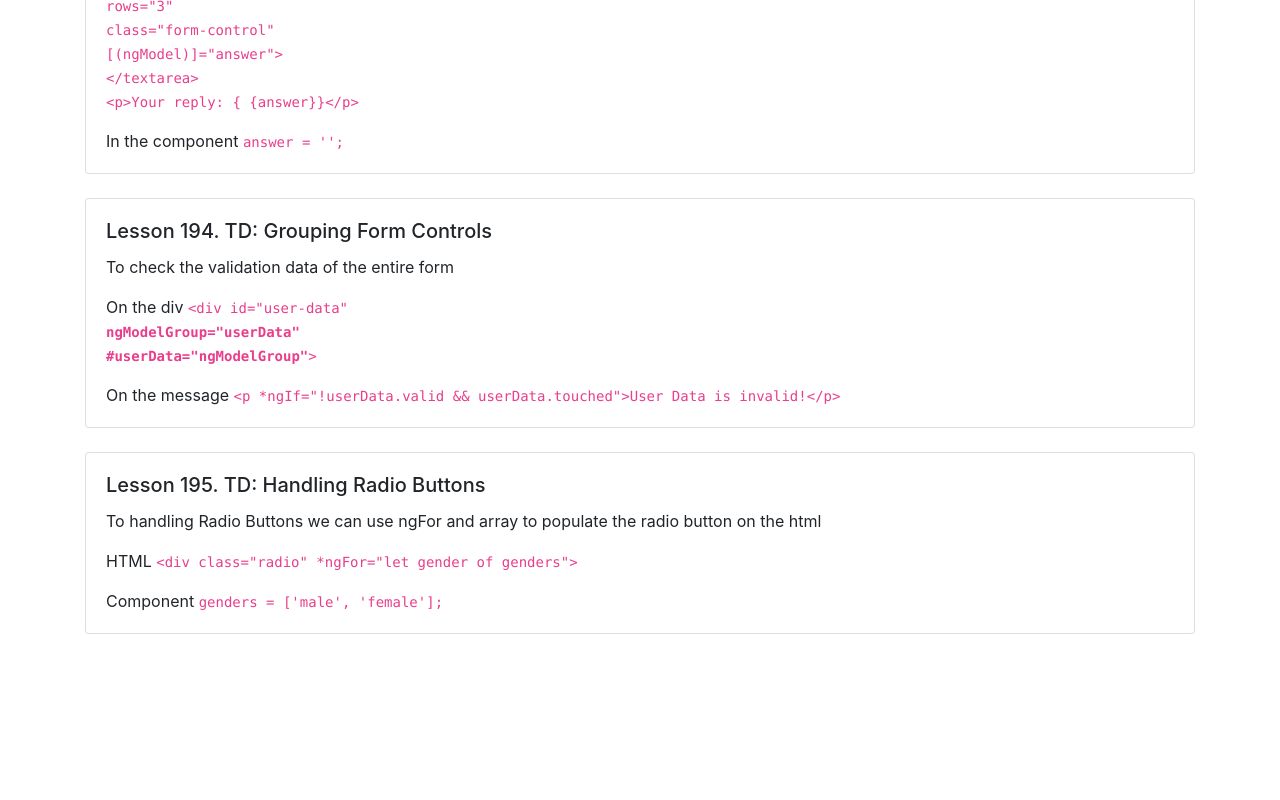
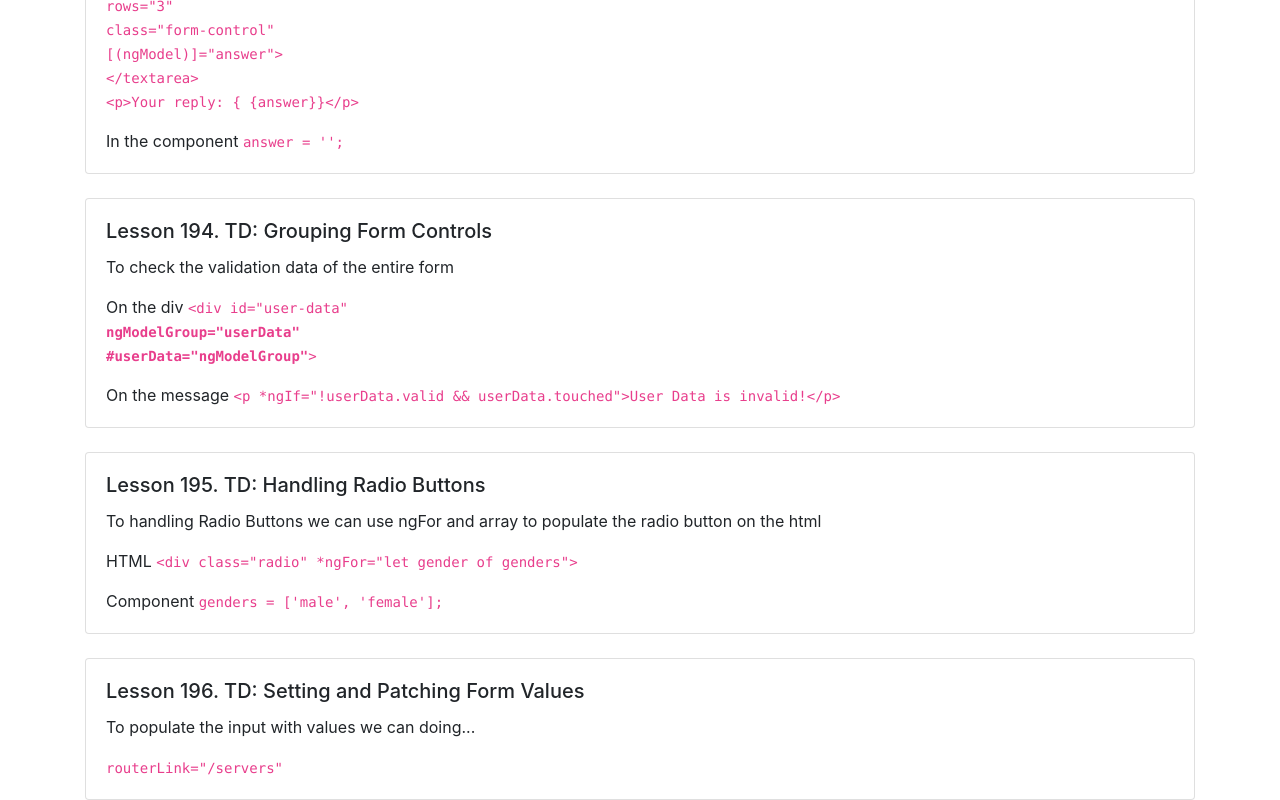
Before and after one commit to Sandro81/section15-Handling-forms-in-Angular-Apps, an Angular app: page / in a window 1280 px wide. Shown: the part 4054-4854 px from the top of the page. Before the commit the page ends 4688 px from the top, so only its background shows below. Built offline with nearby package versions, Linux system fonts and the light colour scheme.

Commit message:
section 15

```diff
--- a/src/app/app.component.html
+++ b/src/app/app.component.html
@@ -16,7 +16,7 @@
               name="username"
               required>
           </div>
-          <button class="btn btn-default" type="button">Suggest an Username</button>
+          <button class="btn btn-default" type="button" (click)="suggestUserName()">Suggest an Username</button>
           <div class="form-group">
             <label for="email">Mail</label>
             <input type="email"
@@ -271,7 +271,14 @@
         </div>
       </div>
 
-
+      <br>
+      <div class="card">
+        <div class="card-body">
+          <h5 class="card-title">Lesson 196. TD: Setting and Patching Form Values </h5>
+          <p class="card-text"> To populate the input with values we can doing... </p>
+          <p class="card-text"> <code>routerLink="/servers" </code></p>
+        </div>
+      </div>
       <!--
       <br>
       <div class="card">
--- a/src/app/app.component.ts
+++ b/src/app/app.component.ts
@@ -14,6 +14,16 @@ export class AppComponent {
   genders = ['male', 'female'];
   suggestUserName() {
     const suggestedName = 'Superuser';
+    this.signupForm.setValue({
+      userData:{
+        username: suggestedName,
+        email: ''
+      },
+      secret: 'pet',
+      questionAnswer: '',
+      gender: 'male'
+
+    });
   }
 
   onSubmit() {
```
